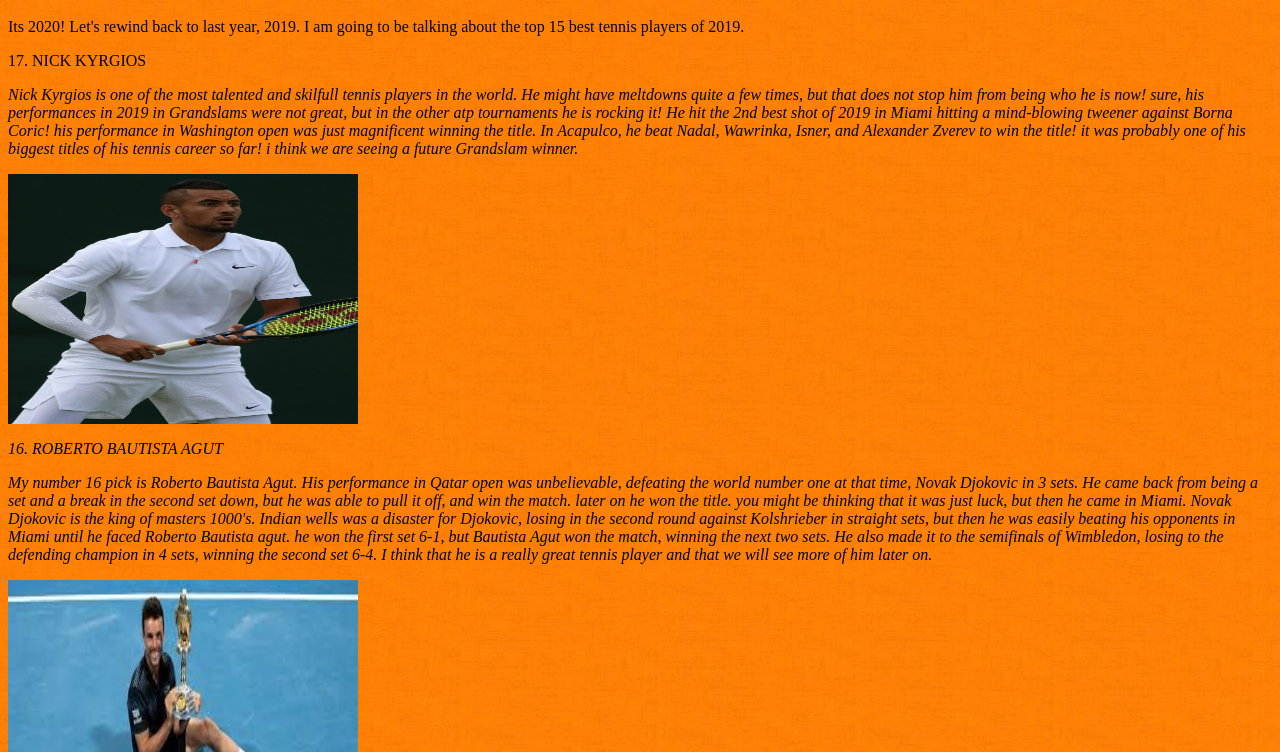
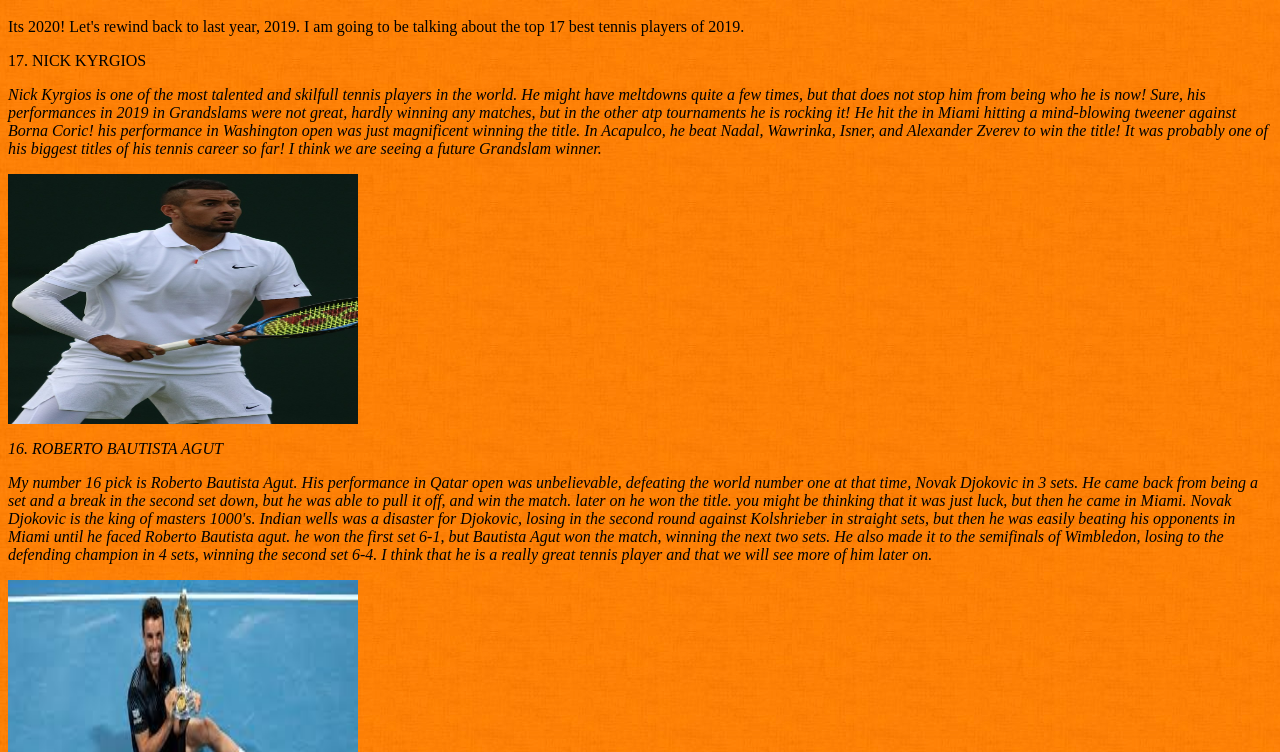
Before and after one commit to tennissuperfan/tennissuperfan.github.io, a plain HTML site: page index.html in a window 1280 px wide. Shown: the part 48-800 px from the top of the page. Drawn offline with Linux system fonts and the light colour scheme.

Commit message:
Update index.html

```diff
--- a/index.html
+++ b/index.html
@@ -11,10 +11,10 @@ body  {
 
 
 <h1>Top 17 best tennis players of 2019</h1>
-<p>Its 2020! Let's rewind back to last year, 2019. I am going to be talking about the top 15 best tennis players of 2019.</p>
+<p>Its 2020! Let's rewind back to last year, 2019. I am going to be talking about the top 17 best tennis players of 2019.</p>
 <p>17. NICK KYRGIOS
 
-<p><i> Nick Kyrgios is one of the most talented and skilfull tennis players in the world. He might have meltdowns quite a few times, but that does not stop him from being who he is now! sure, his performances in 2019 in Grandslams were not great, but in the other atp tournaments he is rocking it! He hit the 2nd best shot of 2019 in Miami hitting a mind-blowing tweener against Borna Coric! his performance in Washington open was just magnificent winning the title. In Acapulco, he beat Nadal, Wawrinka, Isner, and Alexander Zverev to win the title! it was probably one of his biggest titles of his tennis career so far! i think we are seeing a future Grandslam winner.<p/><i/>
+<p><i> Nick Kyrgios is one of the most talented and skilfull tennis players in the world. He might have meltdowns quite a few times, but that does not stop him from being who he is now! Sure, his performances in 2019 in Grandslams were not great, hardly winning any matches, but in the other atp tournaments he is rocking it! He hit the <ahref="https://www.youtube.com/watch?v=qGVqJWro-4Y target="_blank"2nd best shot of 2019<a/> in Miami hitting a mind-blowing tweener against Borna Coric! his performance in Washington open was just magnificent winning the title. In Acapulco, he beat Nadal, Wawrinka, Isner, and Alexander Zverev to win the title! It was probably one of his biggest titles of his tennis career so far! I think we are seeing a future Grandslam winner.<p/><i/>
 
 
 <img src="NICKYRGIOS.jpg"  height="250"  width="350"
@@ -56,7 +56,7 @@ body  {
 
 <p>12.      KAREN KACHANOV
 
-<p><I>Karen kachonov had a great year in 2019, coming to the quarterfinals of French open, as well as beating some top players in some tournaments. In the French open, he beat Juan Martin Del Potro in the round of 16, to make it into the quarterfinals. He lost to Dominic Thiem in straight sets in the quarterfinals. He did not have a great grass season, but he went on to Montreal and beat Alexander Zverev in straight sets, hitting a lot of powerful shots. He lost to Daniel Medvedev in the semifinals in straight sets. He also beat Nick Kyrgios in 3 sets in Cincinnati open. Us open was not great for him, but he made it into the semifinals of Beijing open, losing to Dominic Thiem in 3 sets, managing to get the first set off him, 6-2. He has not had a lot of experience in tennis like Djokovic and Nadal and Federer, but he is still able to play great tennis, and he is definetly going to be a grand slam winner one day.
+<p><I>Karen kachonov had a great year in 2019, coming to the quarterfinals of French open, as well as beating some top players in some tournaments. In the French open, he beat Juan Martin Del Potro in the round of 16, to make it into the quarterfinals. He lost to Dominic Thiem in straight sets in the quarterfinals. He had a hard time in grass season, but he went on to Montreal and beat Alexander Zverev in straight sets, hitting a lot of powerful shots. He lost to Daniel Medvedev in the semifinals in straight sets. He also beat Nick Kyrgios in 3 sets in Cincinnati open. Us open was not great for him, but he made it into the semifinals of Beijing open, losing to Dominic Thiem in 3 sets, managing to get the first set off him, 6-2. He has not had a lot of experience in tennis like Djokovic and Nadal and Federer, but he is still able to play great tennis, and he is definetly going to be a grand slam winner one day.
 
 <br />
 <img src="KKH.jpg"  height="250"  width="350">
```
